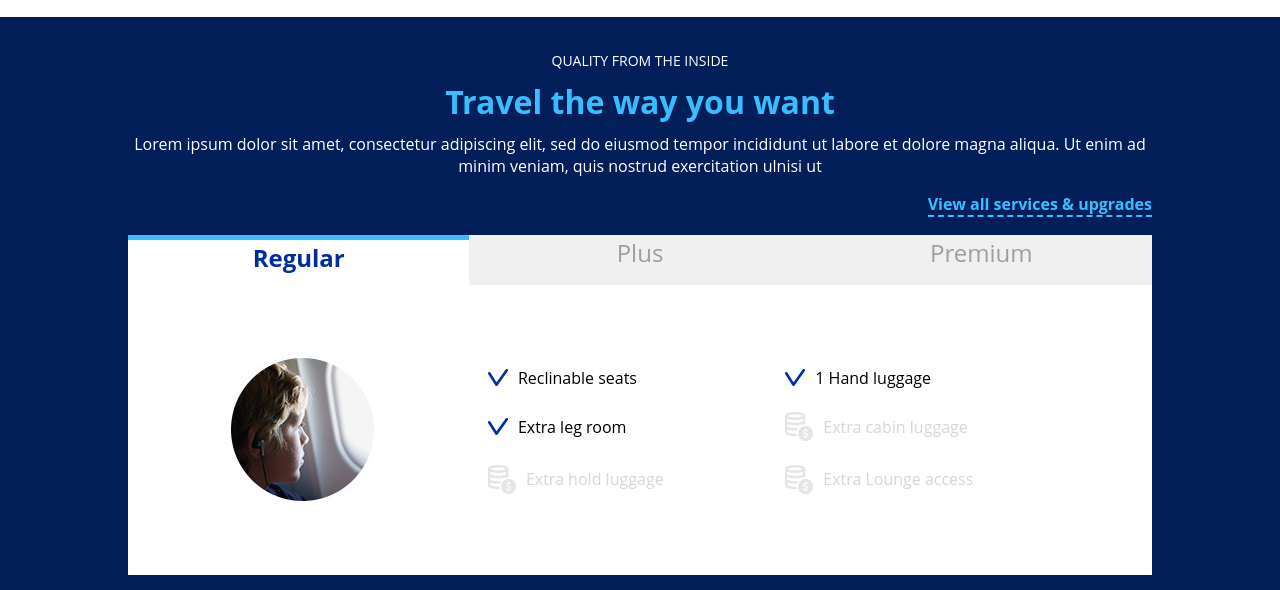
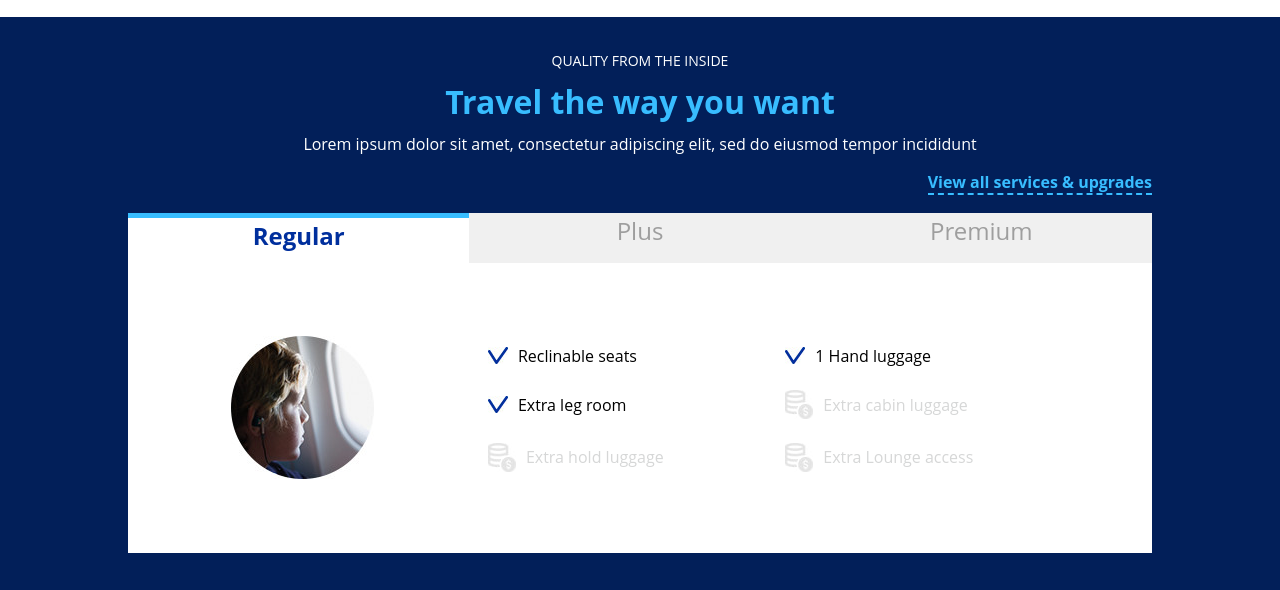
Before and after one commit to BogdanKotarlic/green-earth, a plain HTML site: page index.html in a window 1280 px wide. Shown: the part 1566-2156 px from the top of the page. Drawn offline with nearby package versions, Linux system fonts and the light colour scheme.

Commit message:
upload
scss upload

```diff
--- a/index.html
+++ b/index.html
@@ -169,7 +169,7 @@
             <div class="inner-classes">
                 <h3>QUALITY FROM THE INSIDE</h3>
                 <h1>Travel the way you want</h1>
-                <p>Lorem ipsum dolor sit amet, consectetur adipiscing elit, sed do eiusmod tempor incididunt ut labore et dolore magna aliqua. Ut enim ad minim veniam, quis nostrud exercitation ulnisi ut</p>
+                <p>Lorem ipsum dolor sit amet, consectetur adipiscing elit, sed do eiusmod tempor incididunt</p>
                 <p class="view">
                     <a href="#">View all services & upgrades</a>
                 </p>
--- a/styles/style.scss
+++ b/styles/style.scss
@@ -13,7 +13,8 @@
 }
 
 body {
-    margin: 0px;
+    margin: 0;
+    padding: 0;
     font-family: "Open Sans";
 }
 
```
Also changed, not shown: styles/style.css, 1 other file.
